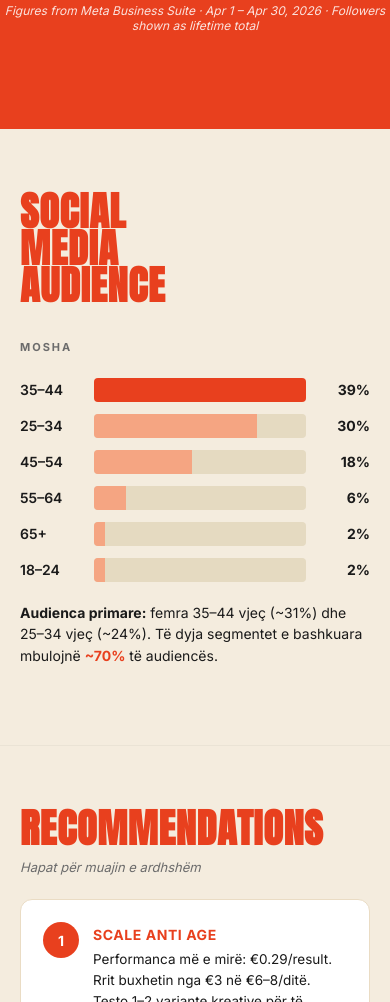
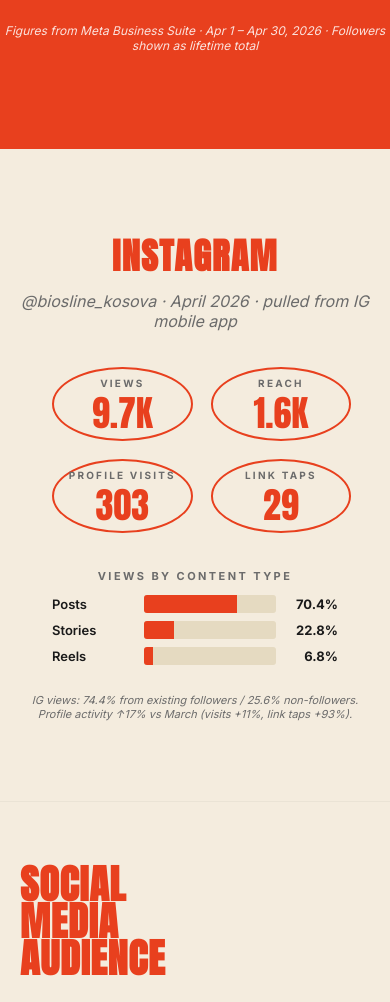
Before and after one commit to diell-dev/bios-line-april-2026-report, a plain HTML site: page 2026/april/bios-line/index.html in a window 390 px wide. Shown: the part 5075-6077 px from the top of the page. Drawn offline with Linux system fonts and the light colour scheme.

Commit message:
BIOS Line: add Instagram stats panel (mobile app data) + INSTRUCTIONS.md monthly workflow

```diff
--- a/2026/april/bios-line/index.html
+++ b/2026/april/bios-line/index.html
@@ -133,6 +133,21 @@
   footer{padding:32px 0;text-align:center;color:var(--muted);font-size:12px;border-top:1px solid rgba(0,0,0,.06)}
 
   /* ---- responsive ---- */
+  .ig-band{background:var(--cream);padding:80px 0;text-align:center;border-bottom:1px solid rgba(0,0,0,.04)}
+  .ig-band h2{font-family:Anton,Impact,sans-serif;color:var(--orange);font-size:clamp(36px,5vw,56px);margin:0 0 8px;letter-spacing:.04em;text-transform:uppercase}
+  .ig-band .sub{color:var(--muted);font-style:italic;margin:0 0 36px}
+  .ig-band .ovals{display:grid;grid-template-columns:repeat(4,1fr);gap:18px;max-width:920px;margin:0 auto;padding:0 32px}
+  .ig-band .oval{border:2px solid var(--orange);border-radius:50%;aspect-ratio:1.9/1;display:flex;flex-direction:column;align-items:center;justify-content:center;padding:8px}
+  .ig-band .oval .l{font-size:10px;letter-spacing:.22em;font-weight:700;text-transform:uppercase;color:var(--muted)}
+  .ig-band .oval .v{font-family:Anton,Impact,sans-serif;font-size:36px;line-height:1;margin-top:6px;color:var(--orange)}
+  .ig-band .types{max-width:760px;margin:36px auto 0;padding:0 32px;text-align:left}
+  .ig-band .types h4{margin:0 0 12px;font-size:11px;letter-spacing:.22em;color:var(--muted);font-weight:700;text-transform:uppercase;text-align:center}
+  .ig-band .type-row{display:grid;grid-template-columns:80px 1fr 50px;gap:12px;align-items:center;font-size:13px;margin-bottom:8px}
+  .ig-band .type-row .lbl{font-weight:600}
+  .ig-band .type-row .bar{height:18px;background:#E5DAC1;border-radius:3px;overflow:hidden}
+  .ig-band .type-row .fill{height:100%;background:var(--orange)}
+  .ig-band .footnote{margin-top:28px;font-size:11px;font-style:italic;color:var(--muted)}
+  @media(max-width:700px){.ig-band .ovals{grid-template-columns:repeat(2,1fr)}}
   @media(max-width:900px){
     .container{padding:0 20px}
     .section{padding:64px 0}
@@ -272,7 +287,7 @@
 <!-- ===== STATS BAND ===== -->
 <section class="stats-band">
   <h2>Social Media Stats</h2>
-  <div class="sub">Facebook · April 2026</div>
+  <div class="sub">Facebook · April 2026 · BIOS Line is a Facebook-first brand</div>
   <div class="ovals">
     <div class="oval"><div class="l">Followers</div><div class="v">21.4K</div></div>
     <div class="oval"><div class="l">Views</div><div class="v">163.5K</div></div>
@@ -282,6 +297,27 @@
     <div class="oval"><div class="l">Conversations</div><div class="v">304</div></div>
   </div>
   <div class="footnote">Figures from Meta Business Suite · Apr 1 – Apr 30, 2026 · Followers shown as lifetime total</div>
+</section>
+
+<!-- ===== IG STATS (BIOS Line, mobile app — IG not connected to Business Manager) ===== -->
+<section class="ig-band">
+  <div class="container">
+    <h2>Instagram</h2>
+    <div class="sub">@biosline_kosova · April 2026 · pulled from IG mobile app</div>
+    <div class="ovals">
+      <div class="oval"><div class="l">Views</div><div class="v">9.7K</div></div>
+      <div class="oval"><div class="l">Reach</div><div class="v">1.6K</div></div>
+      <div class="oval"><div class="l">Profile visits</div><div class="v">303</div></div>
+      <div class="oval"><div class="l">Link taps</div><div class="v">29</div></div>
+    </div>
+    <div class="types">
+      <h4>Views by content type</h4>
+      <div class="type-row"><div class="lbl">Posts</div><div class="bar"><div class="fill" style="width:70.4%"></div></div><div style="text-align:right;font-weight:700">70.4%</div></div>
+      <div class="type-row"><div class="lbl">Stories</div><div class="bar"><div class="fill" style="width:22.8%"></div></div><div style="text-align:right;font-weight:700">22.8%</div></div>
+      <div class="type-row"><div class="lbl">Reels</div><div class="bar"><div class="fill" style="width:6.8%"></div></div><div style="text-align:right;font-weight:700">6.8%</div></div>
+    </div>
+    <div class="footnote">IG views: 74.4% from existing followers / 25.6% non-followers. Profile activity ↑17% vs March (visits +11%, link taps +93%).</div>
+  </div>
 </section>
 
 <!-- ===== AUDIENCE ===== -->
```
Also changed, not shown: 1 other file.
